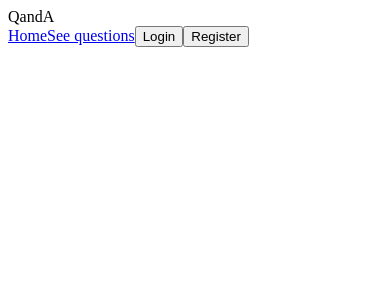
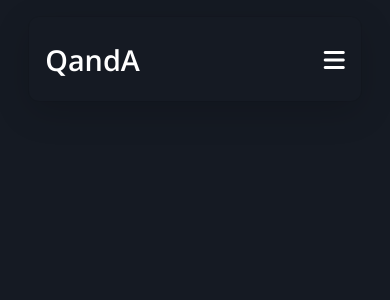
Before and after one commit to david-commit/QandA, a React (Vite) app: page / in a window 390 px wide. Shown: the top 300 px of the page. Built offline with nearby package versions, Linux system fonts and the light colour scheme.

Commit message:
Added mobile breakpoints

```diff
--- a/src/components/App.css
+++ b/src/components/App.css
@@ -0,0 +1,67 @@
+@import url('https://fonts.googleapis.com/css2?family=Open+Sans:wght@300;400;500;600;700;800&display=swap');
+
+:root {
+  --darkBlue: rgb(21, 26, 35);
+  --boxShadow: rgba(0, 0, 0, 0.16) 0px 10px 36px 0px,
+    rgba(0, 0, 0, 0.06) 0px 0px 0px 1px;
+}
+* {
+  padding: 0;
+  margin: 0;
+  box-sizing: border-box;
+  scroll-behavior: smooth;
+  font-family: 'Open Sans', sans-serif;
+}
+body {
+  background-color: var(--darkBlue);
+  color: white;
+}
+header {
+  width: 85%;
+  display: flex;
+  justify-content: space-between;
+  height: 10vh;
+  margin: 2vh auto;
+  align-items: center;
+  box-shadow: var(--boxShadow);
+  padding: 0 1rem;
+  border-radius: 10px;
+}
+.logo {
+  font-size: 1.8rem;
+  font-weight: 600;
+}
+nav {
+  display: none;
+}
+.nav-icons {
+  font-size: 1.5rem;
+}
+
+/* ========== MEDIA QUERIES ========= */
+/* Small devices (landscape phones, 576px and up) */
+@media (min-width: 576px) {
+  .logo {
+    font-size: 1.5rem;
+    font-weight: 600;
+  }
+  nav {
+    display: flex;
+  }
+  .nav-icons {
+    display: none;
+  }
+}
+
+/* Medium devices (tablets, 768px and up) */
+@media (min-width: 768px) {
+}
+
+/* Large devices (desktops, 992px and up) */
+@media (min-width: 992px) {
+}
+
+/* Extra large devices (large desktops, 1200px and up) */
+@media (min-width: 1200px) {
+}
+/* ========== MEDIA QUERIES ========= */
--- a/src/components/NavBar.jsx
+++ b/src/components/NavBar.jsx
@@ -7,7 +7,7 @@ const NavBar = () => {
       <div className='logo'>QandA</div>
       <nav>
         <NavLink to='/'>Home</NavLink>
-        <NavLink to='/questions'>See questions</NavLink>
+        <NavLink to='/questions'>Questions</NavLink>
         <NavLink to='/login'>
           <button>Login</button>
         </NavLink>
@@ -15,6 +15,9 @@ const NavBar = () => {
           <button>Register</button>
         </NavLink>
       </nav>
+      <div className='nav-icons'>
+        <i class='fa-solid fa-bars'></i>
+      </div>
     </header>
   );
 };
```
